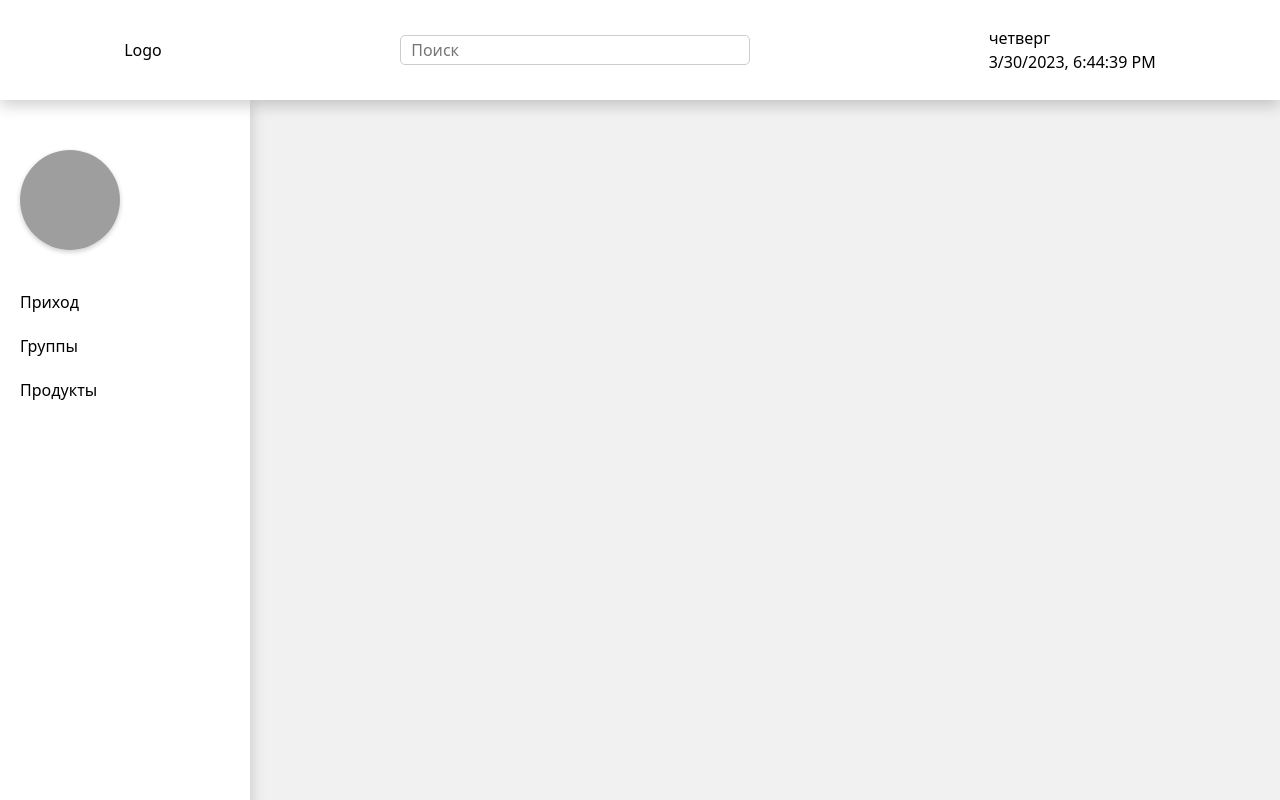
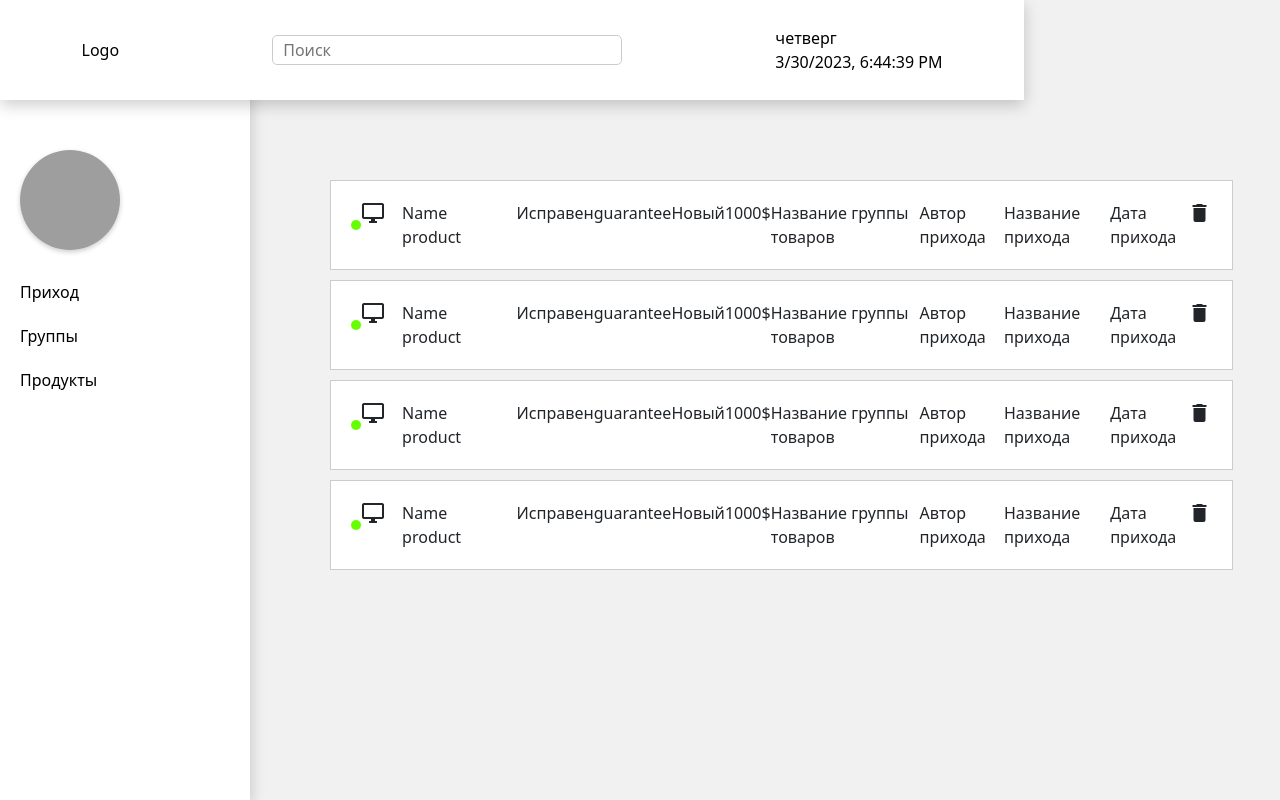
Before and after one commit to AlexKosen/vue-products-orders, a Vue app: page / in a window 1280 px wide. Built offline with nearby package versions, Linux system fonts and the light colour scheme; grey boxes are pictures that could not be loaded.

Commit message:
Marcup v-prodact component

```diff
--- a/package.json
+++ b/package.json
@@ -9,6 +9,7 @@
     "lint": "eslint . --ext .vue,.js,.jsx,.cjs,.mjs --fix --ignore-path .gitignore"
   },
   "dependencies": {
+    "@popperjs/core": "^2.11.7",
     "axios": "^1.3.4",
     "bootstrap": "^5.2.3",
     "bootstrap-vue": "^2.23.1",
@@ -23,6 +24,8 @@
     "@vitejs/plugin-vue": "^4.0.0",
     "eslint": "^8.34.0",
     "eslint-plugin-vue": "^9.9.0",
+    "material-design-icons-iconfont": "^6.7.0",
+    "sass": "^1.60.0",
     "vite": "^4.1.4"
   }
 }
--- a/src/components/products/v-products.vue
+++ b/src/components/products/v-products.vue
@@ -1,6 +1,73 @@
 <script>
+export default {
+
+}
 </script>
 
 <template>
+  <div class="product">
+    <div class="status-icon">
+        <div class = "circle"></div>
+    </div>
+    <div class="product-image">
+        <span class="material-icons">
+desktop_windows
+</span>
+    </div>
+    <div class="product-details">
+        <p>Name product</p>
+    </div>
+    <div class="serviceability">Исправен</div>
+    <div class="guarantee">guarantee</div>
+    <div class="condition">Новый</div>
+    <div class="price">1000$</div>
+    <div class="name-group-prodact">Название группы товаров</div>
+    <div class="autor-order">Автор прихода</div>
+    <div class="name-order">Название прихода</div>
+    <div class="order-date">Дата прихода</div>
+    <div class="delete-icon">
+        <span class="material-icons">
+delete
+</span>
+    </div>
+  </div>
+</template>
 
-</template>
+<style>
+.product {
+  display: flex;
+  justify-content: space-between;
+  width: 95%;
+  border: 1px solid #ccc;
+  padding: 20px;
+  margin-bottom: 10px;
+  background-color: #fff;
+  box-sizing: border-box;
+}
+.status-icon {
+    display: flex;
+    align-items: center;
+}
+.product-image {
+  width: 5%;
+}
+
+.product-image img {
+  width: 100%;
+  height: auto;
+}
+
+.product-details {
+  width: 20%;
+  box-sizing: border-box;
+}
+.circle {
+    width: 10px;
+    height: 10px;
+    background: rgb(102, 255, 0);
+    -moz-border-radius: 50px;
+    -webkit-border-radius: 50px;
+    border-radius: 50px;
+}
+
+</style>
--- a/src/components/v-main-wrapper.vue
+++ b/src/components/v-main-wrapper.vue
@@ -1,11 +1,13 @@
 <script>
 import vNavigationMenu from './v-navigation-menu.vue';
 import vTopMenu from './v-top-menu.vue';
+import vProductsVue from './products/v-products.vue';
 
 export default {
     components: {
         vNavigationMenu,
-        vTopMenu
+        vTopMenu,
+        vProductsVue
     }
 }
 </script>
@@ -14,9 +16,27 @@ export default {
     <div class="v-main-wrapper">
         <vTopMenu/>
          <router-view/>
+         <div class="container-v-main-wrapper">
+            <vProductsVue/>
+            <vProductsVue/>
+            <vProductsVue/>
+            <vProductsVue/>
+         </div>
         <vNavigationMenu/>
     </div>
 </template>
 
 <style>
+.v-main-wrapper {
+  position: relative;
+  /* Задає відступи для контейнера від країв вікна браузера */
+  padding-top: 100px;
+  padding-left: 250px;
+}
+.container-v-main-wrapper {
+  position: relative;
+  /* Відступи від бокового меню і верхнього меню */
+  margin-top: 80px;
+  margin-left: 80px;
+}
 </style>
--- a/src/components/v-navigation-menu.vue
+++ b/src/components/v-navigation-menu.vue
@@ -23,10 +23,11 @@ export default {};
   height: 100%;
   position: fixed;
   left: 0;
+  top: 0;
   background-color: #fff;
   box-shadow: 0 5px 15px rgba(0,0,0,0.2);
   padding: 20px;
-  z-index: -1;
+  z-index: 1;
 }
 
 .sidebar ul {
@@ -53,7 +54,7 @@ export default {};
   overflow: hidden;
   background-color: #fff;
   box-shadow: 0 2px 5px rgba(0,0,0,0.2);
-  margin: 30px 0;
+  margin: 130px 0 20px;
 }
 
 .avatar img {
--- a/src/components/v-top-menu.vue
+++ b/src/components/v-top-menu.vue
@@ -47,6 +47,11 @@ export default {
   color: #000;
   box-shadow: 0 5px 15px rgba(0, 0, 0, 0.2);
   height: 100px;
+  position: fixed;
+  left: 0;
+  right: 20%;
+  top: 0;
+  z-index: 2;
 }
 
 .top-menu ul {
--- a/src/main.js
+++ b/src/main.js
@@ -3,8 +3,9 @@ import App from './App.vue'
 import { store } from './vuex/store'
 import  'bootstrap/dist/css/bootstrap.css'
 import  'bootstrap-vue/dist/bootstrap-vue.css'
+import 'bootstrap/dist/js/bootstrap.js'
 import router from './router'
-
+import 'material-design-icons-iconfont'
 
 
 const app = createApp(App)
```
Also changed, not shown: vite.config.js (line endings or trailing spaces), 1 other file (tests, documents, lock files or other folders).
